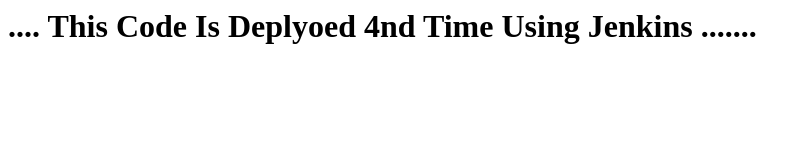
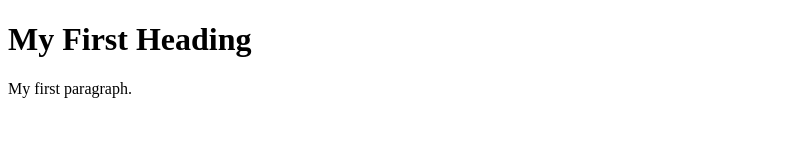
Before and after one commit to shindeabhi94/sample_project, a plain HTML site: page index.html in a window 1280 px wide. Shown: the whole page, without its empty margins (0-811 px from the left). Drawn offline with Linux system fonts and the light colour scheme.

Commit message:
New Page

```diff
--- a/index.html
+++ b/index.html
@@ -1,3 +1,9 @@
+<!DOCTYPE html>
 <html>
-<h1> .... This Code Is Deplyoed    4nd Time Using Jenkins .......
+<body>
+
+<h1>My First Heading</h1>
+<p>My first paragraph.</p>
+
+</body>
 </html>
```
